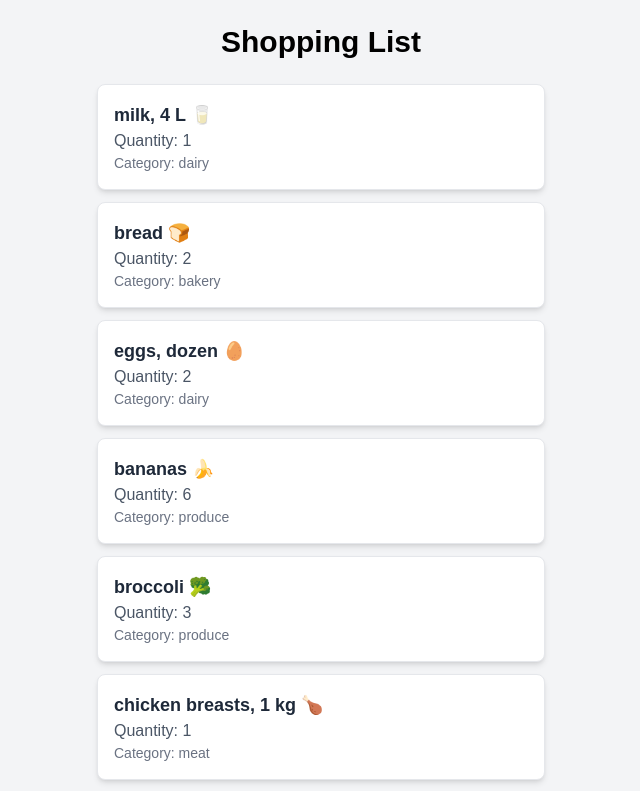
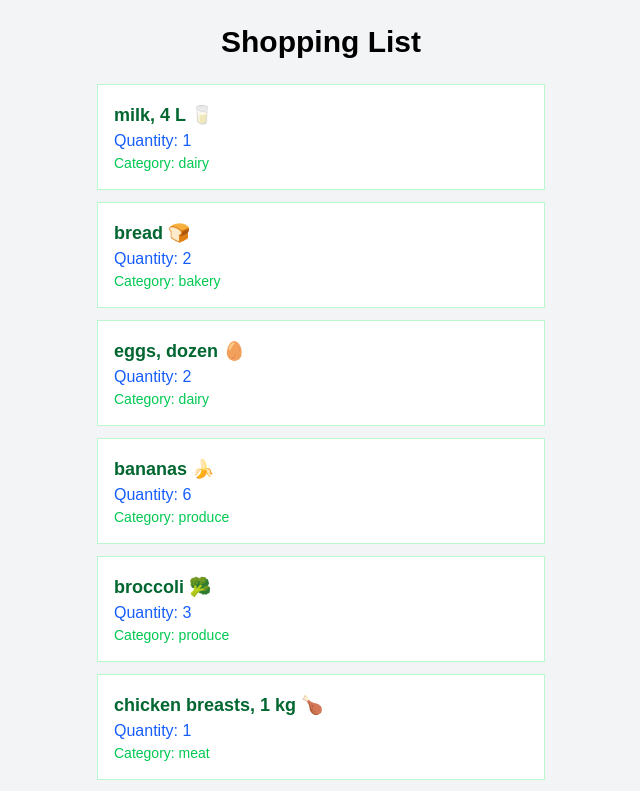
Before and after one commit to Hardeyemi30/cprg306-assignments, a Next.js app: page /week-4 in a window 1280 px wide. Shown: the top 791 px of the page, without its empty margins (319-959 px from the left). Built offline with nearby package versions, Linux system fonts and the light colour scheme.

Commit message:
week 4 assignment done

```diff
--- a/app/week-4/item.js
+++ b/app/week-4/item.js
@@ -1,9 +1,9 @@
 export default function Item({ name, quantity, category }) {
   return (
-    <li className="bg-white shadow-md rounded-lg p-4 mb-3 border border-gray-200">
-      <h2 className="text-lg font-semibold text-gray-800">{name}</h2>
-      <p className="text-gray-600">Quantity: {quantity}</p>
-      <p className="text-sm text-gray-500">Category: {category}</p>
+    <li className="bg-white  p-4 mb-3 border border-green-200">
+      <h2 className="text-lg font-semibold text-green-800">{name}</h2>
+      <p className="text-blue-600">Quantity: {quantity}</p>
+      <p className="text-sm text-green-500">Category: {category}</p>
     </li>
   );
 }
```
